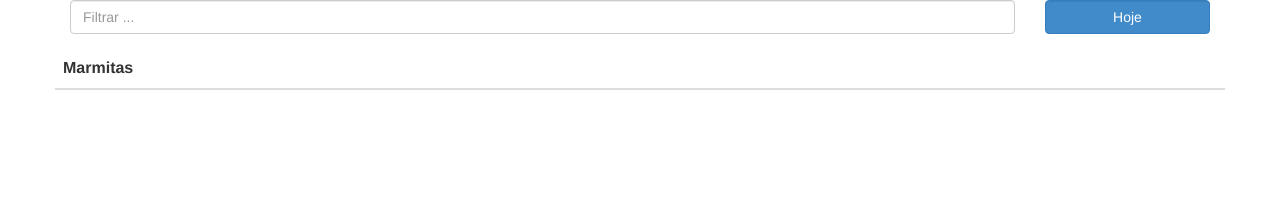
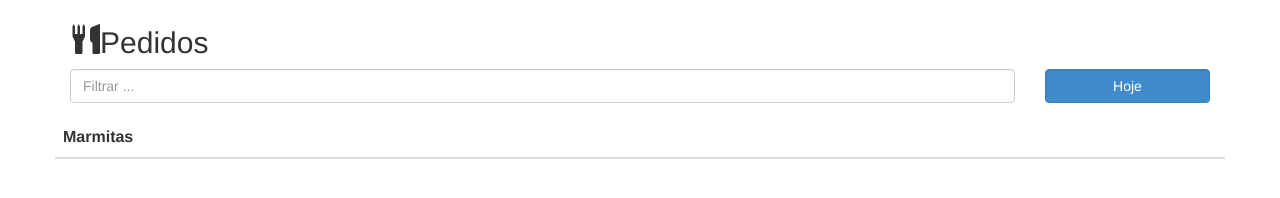
Before and after one commit to ktabriga/Marmiteiros, a website: page public/index.html at #/listaPedidos in a window 1280 px wide. Drawn offline with nearby package versions, Linux system fonts and the light colour scheme; no server answers.

Commit message:
ajuste layout lista de pedidos

```diff
--- a/public/partials/listaPedidos.html
+++ b/public/partials/listaPedidos.html
@@ -1,4 +1,5 @@
 <div class="container" ng-controller="listaController">
+	<h2><i class="glyphicon glyphicon-cutlery"></i>Pedidos</h2>
 	<div class="row">
 		<div class="col-sm-10 form-group">
 			<input type="text" class="form-control" placeholder="Filtrar ..." ng-model="query">
```
